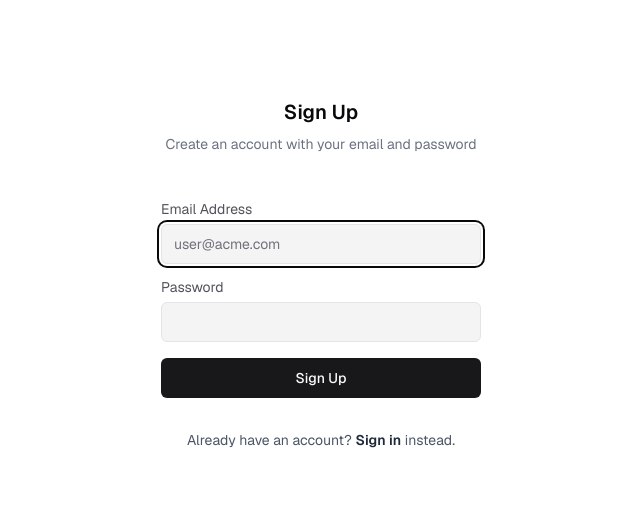
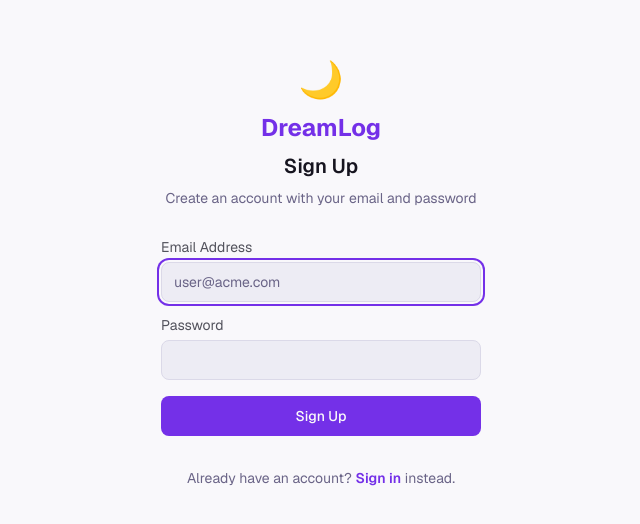
Before and after one commit to k8tdbj8cpg-glitch/dreamlogapp.com, a Next.js app: page /register in a window 1280 px wide. Shown: the part 126-650 px from the top of the page, without its empty margins (319-959 px from the left). Built offline with nearby package versions, Linux system fonts and the light colour scheme; no server answers; what bcrypt-ts would draw is missing.

Commit message:
Enhance UI/UX: DreamLog branding, vibrant color palette, dream-focused content
Co-authored-by: k8tdbj8cpg-glitch <263775469+k8tdbj8cpg-glitch@users.noreply.github.com>

```diff
--- a/app/(auth)/login/page.tsx
+++ b/app/(auth)/login/page.tsx
@@ -51,19 +51,21 @@ export default function Page() {
 
   return (
     <div className="flex h-dvh w-screen items-start justify-center bg-background pt-12 md:items-center md:pt-0">
-      <div className="flex w-full max-w-md flex-col gap-12 overflow-hidden rounded-2xl">
+      <div className="flex w-full max-w-md flex-col gap-8 overflow-hidden rounded-2xl">
         <div className="flex flex-col items-center justify-center gap-2 px-4 text-center sm:px-16">
+          <div aria-hidden="true" className="mb-1 text-4xl">🌙</div>
+          <h1 className="font-bold text-2xl text-primary">DreamLog</h1>
           <h3 className="font-semibold text-xl dark:text-zinc-50">Sign In</h3>
-          <p className="text-gray-500 text-sm dark:text-zinc-400">
+          <p className="text-muted-foreground text-sm">
             Use your email and password to sign in
           </p>
         </div>
         <AuthForm action={handleSubmit} defaultEmail={email}>
           <SubmitButton isSuccessful={isSuccessful}>Sign in</SubmitButton>
-          <p className="mt-4 text-center text-gray-600 text-sm dark:text-zinc-400">
+          <p className="mt-4 text-center text-muted-foreground text-sm">
             {"Don't have an account? "}
             <Link
-              className="font-semibold text-gray-800 hover:underline dark:text-zinc-200"
+              className="font-semibold text-primary hover:underline"
               href="/register"
             >
               Sign up
--- a/app/(auth)/register/page.tsx
+++ b/app/(auth)/register/page.tsx
@@ -51,19 +51,21 @@ export default function Page() {
 
   return (
     <div className="flex h-dvh w-screen items-start justify-center bg-background pt-12 md:items-center md:pt-0">
-      <div className="flex w-full max-w-md flex-col gap-12 overflow-hidden rounded-2xl">
+      <div className="flex w-full max-w-md flex-col gap-8 overflow-hidden rounded-2xl">
         <div className="flex flex-col items-center justify-center gap-2 px-4 text-center sm:px-16">
+          <div aria-hidden="true" className="mb-1 text-4xl">🌙</div>
+          <h1 className="font-bold text-2xl text-primary">DreamLog</h1>
           <h3 className="font-semibold text-xl dark:text-zinc-50">Sign Up</h3>
-          <p className="text-gray-500 text-sm dark:text-zinc-400">
+          <p className="text-muted-foreground text-sm">
             Create an account with your email and password
           </p>
         </div>
         <AuthForm action={handleSubmit} defaultEmail={email}>
           <SubmitButton isSuccessful={isSuccessful}>Sign Up</SubmitButton>
-          <p className="mt-4 text-center text-gray-600 text-sm dark:text-zinc-400">
+          <p className="mt-4 text-center text-muted-foreground text-sm">
             {"Already have an account? "}
             <Link
-              className="font-semibold text-gray-800 hover:underline dark:text-zinc-200"
+              className="font-semibold text-primary hover:underline"
               href="/login"
             >
               Sign in
--- a/app/globals.css
+++ b/app/globals.css
@@ -13,78 +13,78 @@
 
 /* define design tokens (light mode) */
 :root {
-  --background: hsl(0 0% 100%);
-  --foreground: hsl(240 10% 3.9%);
-  --card: hsl(0 0% 100%);
-  --card-foreground: hsl(240 10% 3.9%);
-  --popover: hsl(0 0% 100%);
-  --popover-foreground: hsl(240 10% 3.9%);
-  --primary: hsl(240 5.9% 10%);
+  --background: hsl(250 30% 98%);
+  --foreground: hsl(250 20% 10%);
+  --card: hsl(250 30% 98%);
+  --card-foreground: hsl(250 20% 10%);
+  --popover: hsl(250 30% 98%);
+  --popover-foreground: hsl(250 20% 10%);
+  --primary: hsl(262 80% 55%);
   --primary-foreground: hsl(0 0% 98%);
-  --secondary: hsl(240 4.8% 95.9%);
-  --secondary-foreground: hsl(240 5.9% 10%);
-  --muted: hsl(240 4.8% 95.9%);
-  --muted-foreground: hsl(240 3.8% 46.1%);
-  --accent: hsl(240 4.8% 95.9%);
-  --accent-foreground: hsl(240 5.9% 10%);
+  --secondary: hsl(250 30% 93%);
+  --secondary-foreground: hsl(262 60% 30%);
+  --muted: hsl(250 25% 94%);
+  --muted-foreground: hsl(250 15% 46%);
+  --accent: hsl(262 60% 90%);
+  --accent-foreground: hsl(262 60% 30%);
   --destructive: hsl(0 84.2% 60.2%);
   --destructive-foreground: hsl(0 0% 98%);
-  --border: hsl(240 5.9% 90%);
-  --input: hsl(240 5.9% 90%);
-  --ring: hsl(240 10% 3.9%);
-  --chart-1: hsl(12 76% 61%);
-  --chart-2: hsl(173 58% 39%);
-  --chart-3: hsl(197 37% 24%);
+  --border: hsl(250 25% 88%);
+  --input: hsl(250 25% 88%);
+  --ring: hsl(262 80% 55%);
+  --chart-1: hsl(262 80% 55%);
+  --chart-2: hsl(210 80% 55%);
+  --chart-3: hsl(170 60% 40%);
   --chart-4: hsl(43 74% 66%);
-  --chart-5: hsl(27 87% 67%);
-  --sidebar-background: hsl(0 0% 98%);
-  --sidebar-foreground: hsl(240 5.3% 26.1%);
-  --sidebar-primary: hsl(240 5.9% 10%);
+  --chart-5: hsl(340 80% 60%);
+  --sidebar-background: hsl(250 30% 97%);
+  --sidebar-foreground: hsl(250 20% 26%);
+  --sidebar-primary: hsl(262 80% 55%);
   --sidebar-primary-foreground: hsl(0 0% 98%);
-  --sidebar-accent: hsl(240 4.8% 95.9%);
-  --sidebar-accent-foreground: hsl(240 5.9% 10%);
-  --sidebar-border: hsl(220 13% 91%);
-  --sidebar-ring: hsl(217.2 91.2% 59.8%);
+  --sidebar-accent: hsl(262 60% 90%);
+  --sidebar-accent-foreground: hsl(262 60% 30%);
+  --sidebar-border: hsl(250 25% 88%);
+  --sidebar-ring: hsl(262 80% 55%);
   /* border radius unit */
-  --radius: 0.5rem;
-  --sidebar: hsl(0 0% 98%);
+  --radius: 0.625rem;
+  --sidebar: hsl(250 30% 97%);
 }
 
 /* define design tokens (dark mode) */
 .dark {
-  --background: hsl(240 10% 3.9%);
-  --foreground: hsl(0 0% 98%);
-  --card: hsl(240 10% 3.9%);
-  --card-foreground: hsl(0 0% 98%);
-  --popover: hsl(240 10% 3.9%);
-  --popover-foreground: hsl(0 0% 98%);
-  --primary: hsl(0 0% 98%);
-  --primary-foreground: hsl(240 5.9% 10%);
-  --secondary: hsl(240 3.7% 15.9%);
-  --secondary-foreground: hsl(0 0% 98%);
-  --muted: hsl(240 3.7% 15.9%);
-  --muted-foreground: hsl(240 5% 64.9%);
-  --accent: hsl(240 3.7% 15.9%);
-  --accent-foreground: hsl(0 0% 98%);
-  --destructive: hsl(0 62.8% 30.6%);
+  --background: hsl(250 25% 7%);
+  --foreground: hsl(250 15% 96%);
+  --card: hsl(250 25% 9%);
+  --card-foreground: hsl(250 15% 96%);
+  --popover: hsl(250 25% 9%);
+  --popover-foreground: hsl(250 15% 96%);
+  --primary: hsl(262 80% 65%);
+  --primary-foreground: hsl(250 25% 7%);
+  --secondary: hsl(250 20% 16%);
+  --secondary-foreground: hsl(250 15% 96%);
+  --muted: hsl(250 20% 16%);
+  --muted-foreground: hsl(250 15% 62%);
+  --accent: hsl(262 50% 22%);
+  --accent-foreground: hsl(262 80% 82%);
+  --destructive: hsl(0 62.8% 40%);
   --destructive-foreground: hsl(0 0% 98%);
-  --border: hsl(240 3.7% 15.9%);
-  --input: hsl(240 3.7% 15.9%);
-  --ring: hsl(240 4.9% 83.9%);
-  --chart-1: hsl(220 70% 50%);
-  --chart-2: hsl(160 60% 45%);
-  --chart-3: hsl(30 80% 55%);
-  --chart-4: hsl(280 65% 60%);
-  --chart-5: hsl(340 75% 55%);
-  --sidebar-background: hsl(240 5.9% 10%);
-  --sidebar-foreground: hsl(240 4.8% 95.9%);
-  --sidebar-primary: hsl(224.3 76.3% 48%);
+  --border: hsl(250 20% 18%);
+  --input: hsl(250 20% 18%);
+  --ring: hsl(262 80% 65%);
+  --chart-1: hsl(262 80% 65%);
+  --chart-2: hsl(210 80% 60%);
+  --chart-3: hsl(170 60% 50%);
+  --chart-4: hsl(43 74% 66%);
+  --chart-5: hsl(340 80% 65%);
+  --sidebar-background: hsl(250 25% 8%);
+  --sidebar-foreground: hsl(250 15% 90%);
+  --sidebar-primary: hsl(262 80% 65%);
   --sidebar-primary-foreground: hsl(0 0% 100%);
-  --sidebar-accent: hsl(240 3.7% 15.9%);
-  --sidebar-accent-foreground: hsl(240 4.8% 95.9%);
-  --sidebar-border: hsl(240 3.7% 15.9%);
-  --sidebar-ring: hsl(217.2 91.2% 59.8%);
-  --sidebar: hsl(240 5.9% 10%);
+  --sidebar-accent: hsl(262 50% 22%);
+  --sidebar-accent-foreground: hsl(262 80% 82%);
+  --sidebar-border: hsl(250 20% 18%);
+  --sidebar-ring: hsl(262 80% 65%);
+  --sidebar: hsl(250 25% 8%);
 }
 
 /* define theme */
--- a/components/app-sidebar.tsx
+++ b/components/app-sidebar.tsx
@@ -72,7 +72,7 @@ export function AppSidebar({ user }: { user: User | undefined }) {
                 }}
               >
                 <span className="cursor-pointer rounded-md px-2 font-semibold text-lg hover:bg-muted">
-                  Chatbot
+                  DreamLog <span aria-hidden="true">🌙</span>
                 </span>
               </Link>
               <div className="flex flex-row gap-1">
--- a/components/greeting.tsx
+++ b/components/greeting.tsx
@@ -8,16 +8,26 @@ export const Greeting = () => {
     >
       <motion.div
         animate={{ opacity: 1, y: 0 }}
+        className="mb-2 font-bold text-3xl text-primary md:text-4xl"
+        exit={{ opacity: 0, y: 10 }}
+        initial={{ opacity: 0, y: 10 }}
+        transition={{ delay: 0.4 }}
+      >
+        <span aria-hidden="true">🌙</span>
+        {" DreamLog"}
+      </motion.div>
+      <motion.div
+        animate={{ opacity: 1, y: 0 }}
         className="font-semibold text-xl md:text-2xl"
         exit={{ opacity: 0, y: 10 }}
         initial={{ opacity: 0, y: 10 }}
         transition={{ delay: 0.5 }}
       >
-        Welcome to DreamLog 🌙
+        Your AI-powered dream journal
       </motion.div>
       <motion.div
         animate={{ opacity: 1, y: 0 }}
-        className="text-xl text-zinc-500 md:text-2xl"
+        className="mt-2 text-lg text-muted-foreground md:text-xl"
         exit={{ opacity: 0, y: 10 }}
         initial={{ opacity: 0, y: 10 }}
         transition={{ delay: 0.6 }}
--- a/components/multimodal-input.tsx
+++ b/components/multimodal-input.tsx
@@ -371,7 +371,7 @@ function PureMultimodalInput({
             maxHeight={200}
             minHeight={44}
             onChange={handleInput}
-            placeholder="Send a message..."
+            placeholder="Describe your dream..."
             ref={textareaRef}
             rows={1}
             value={input}
--- a/components/suggested-actions.tsx
+++ b/components/suggested-actions.tsx
@@ -15,10 +15,10 @@ type SuggestedActionsProps = {
 
 function PureSuggestedActions({ chatId, sendMessage }: SuggestedActionsProps) {
   const suggestedActions = [
-    "What are the advantages of using Next.js?",
-    "Write code to demonstrate Dijkstra's algorithm",
-    "Help me write an essay about Silicon Valley",
-    "What is the weather in San Francisco?",
+    "I dreamed I was flying over a glowing city — what could it mean?",
+    "Help me journal last night's vivid recurring dream",
+    "Analyze the symbols in my dream about a vast ocean",
+    "I had a lucid dream — teach me how to have more",
   ];
 
   return (
```
Also changed, not shown: components/chat-header.tsx (+3 -17 lines).
